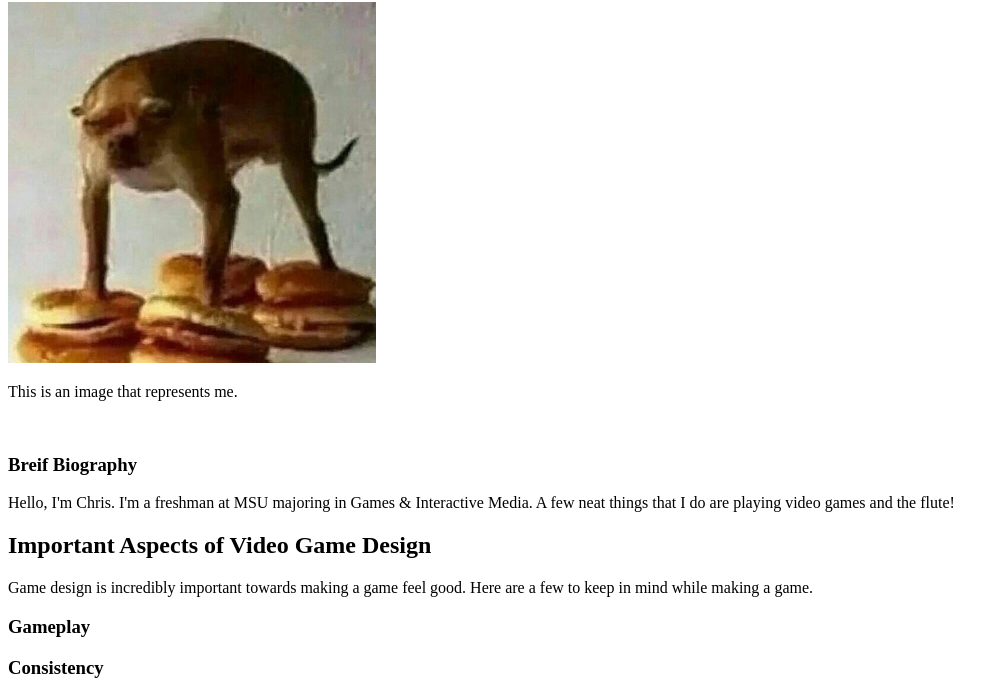
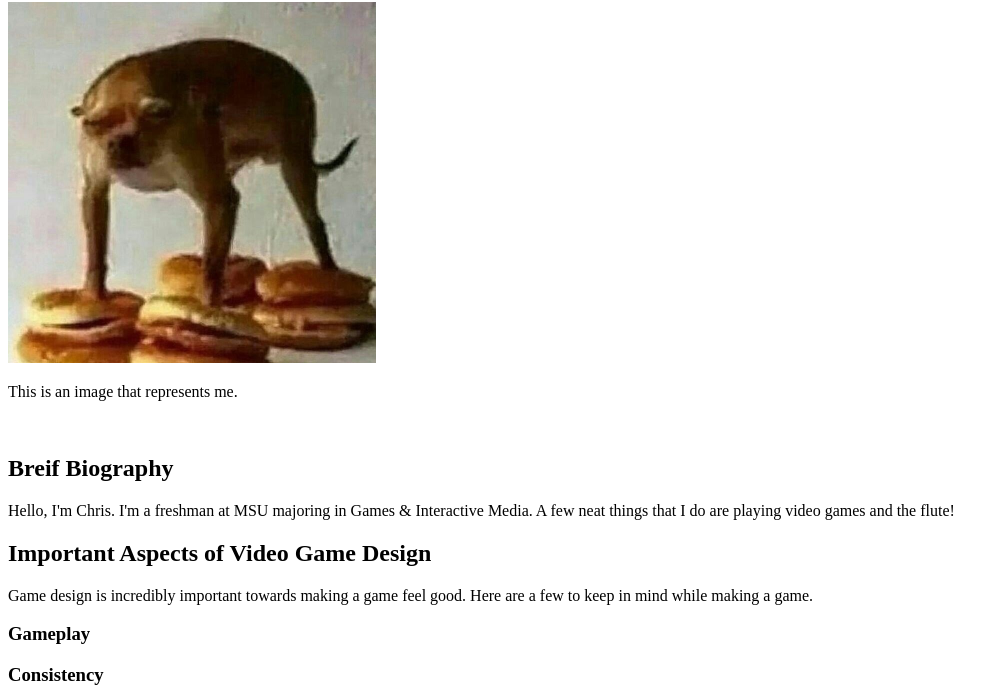
Before and after one commit to gundrych/gundrych.github.io, a plain HTML site: page index.html in a window 1280 px wide. Shown: the part 78-772 px from the top of the page, without its empty margins (0-1008 px from the left). Drawn offline with Linux system fonts and the light colour scheme.

Commit message:
Lab Submission Candidate 2

```diff
--- a/index.html
+++ b/index.html
@@ -9,8 +9,8 @@
 
         <p>This is an image that represents me.</p><br>
 
-            <h3>Breif Biography</h3>
-            <p>Hello, I'm Chris. I'm a freshman at MSU majoring in Games & Interactive Media. A few neat things that I do are playing video games and the flute!</p>
+        <h2>Breif Biography</h2>
+        <p>Hello, I'm Chris. I'm a freshman at MSU majoring in Games & Interactive Media. A few neat things that I do are playing video games and the flute!</p>
         <h2>Important Aspects of Video Game Design</h2>
         <p>Game design is incredibly important towards making a game feel good. Here are a few to keep in mind while making a game.</p>
             <h3>Gameplay</h3>
```
